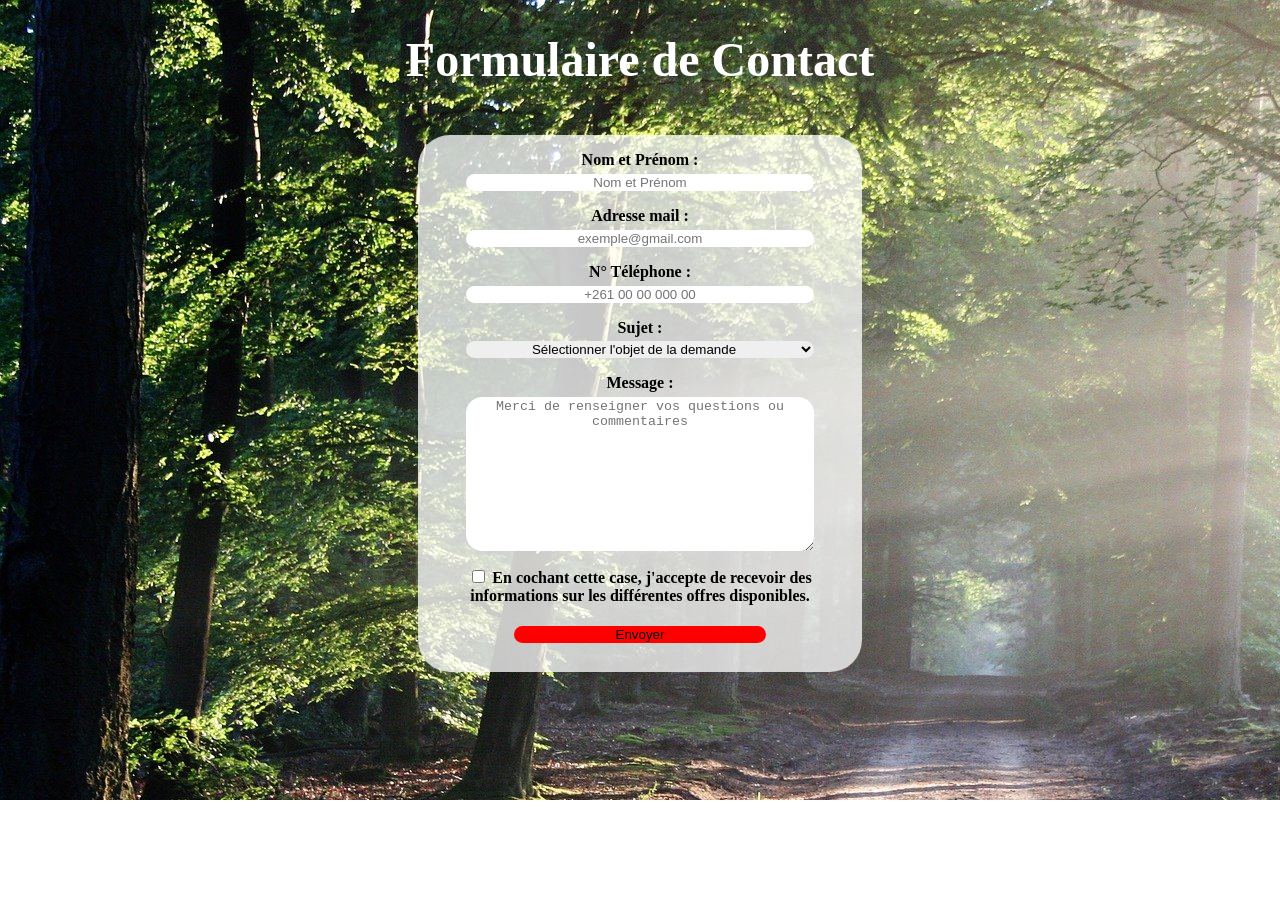
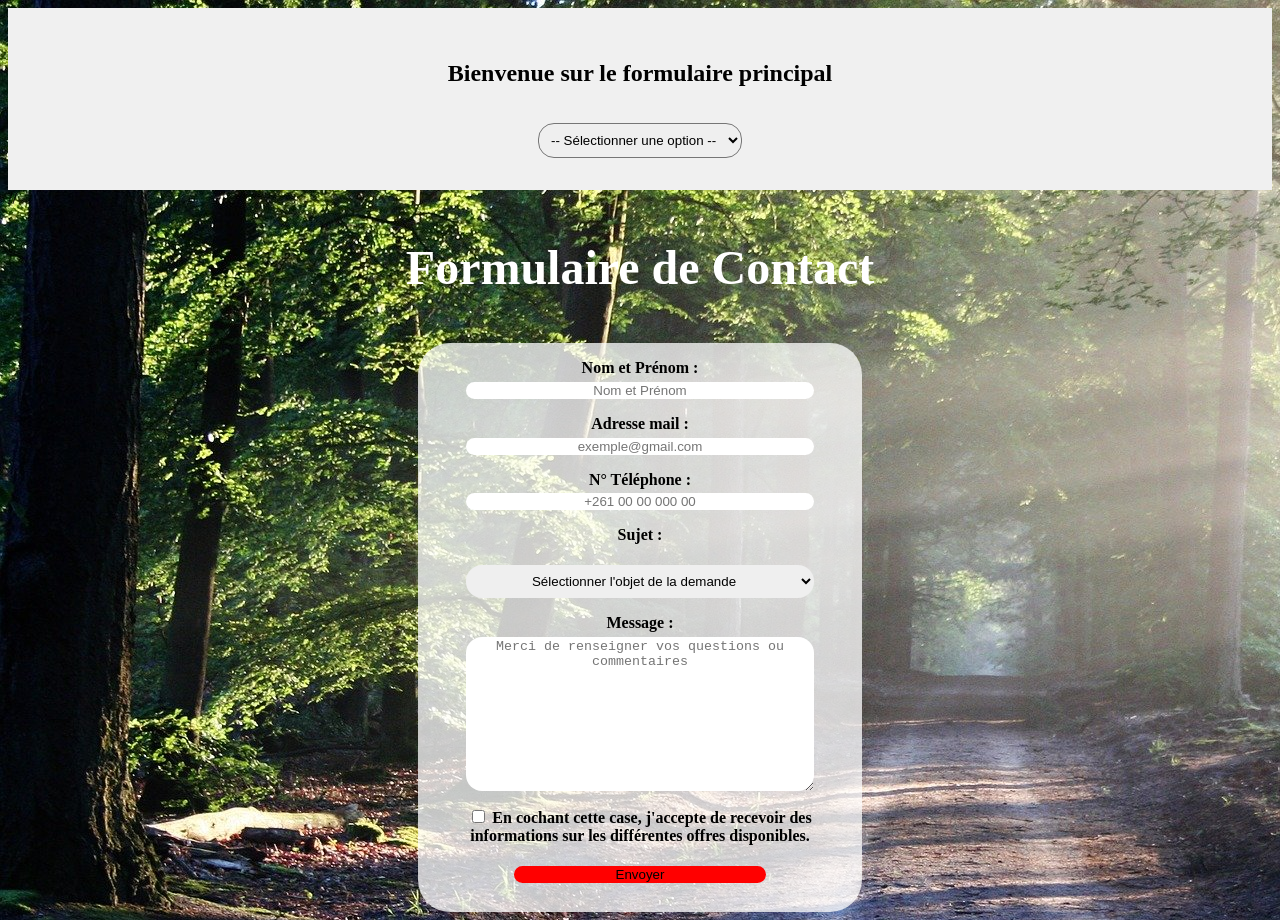
Before and after one commit to Larissa-byte-code/Projet_reactII, a React (Create React App) app: page / in a window 1280 px wide. Before the commit the page ends 800 px from the top, so only its background shows below. Built offline with nearby package versions, Linux system fonts and the light colour scheme.

Commit message:
nouveau form

```diff
--- a/src/App.js
+++ b/src/App.js
@@ -1,9 +1,10 @@
 import Contact from "./component/contact/Contact";
-
+import FormPrincipale from "./component/Form_principale/Form_principale";
 function App() {
   return (
     <div className="App">
-      <Contact />
+      <FormPrincipale />
+      //<Contact />
     </div>
   );
 }
--- a/src/component/Form_principale/Form_principale.css
+++ b/src/component/Form_principale/Form_principale.css
@@ -0,0 +1,11 @@
+.form-principale-container {
+  text-align: center;
+  padding: 2rem;
+  background-color: #f0f0f0;
+}
+
+select {
+  padding: 0.5rem;
+  border-radius: 1rem;
+  margin-top: 1rem;
+}
--- a/src/component/Form_principale/Form_principale.jsx
+++ b/src/component/Form_principale/Form_principale.jsx
@@ -0,0 +1,30 @@
+import React, { useState } from "react";
+import Contact from "../contact/Contact";
+import './Form_principale.css';
+
+const FormPrincipale = () => {
+  const [showContact, setShowContact] = useState(false);
+
+  return (
+    <div className="form-principale-container">
+      <h2>Bienvenue sur le formulaire principal</h2>
+
+      <select
+        onChange={(e) => {
+          if (e.target.value === "contact") {
+            setShowContact(true);
+          }
+        }}
+      >
+        <option value="">-- Sélectionner une option --</option>
+        <option value="info">Informations</option>
+        <option value="services">Services</option>
+        <option value="contact">Contact</option>
+      </select>
+
+      {showContact && <Contact />}
+    </div>
+  );
+};
+
+export default FormPrincipale;
```
